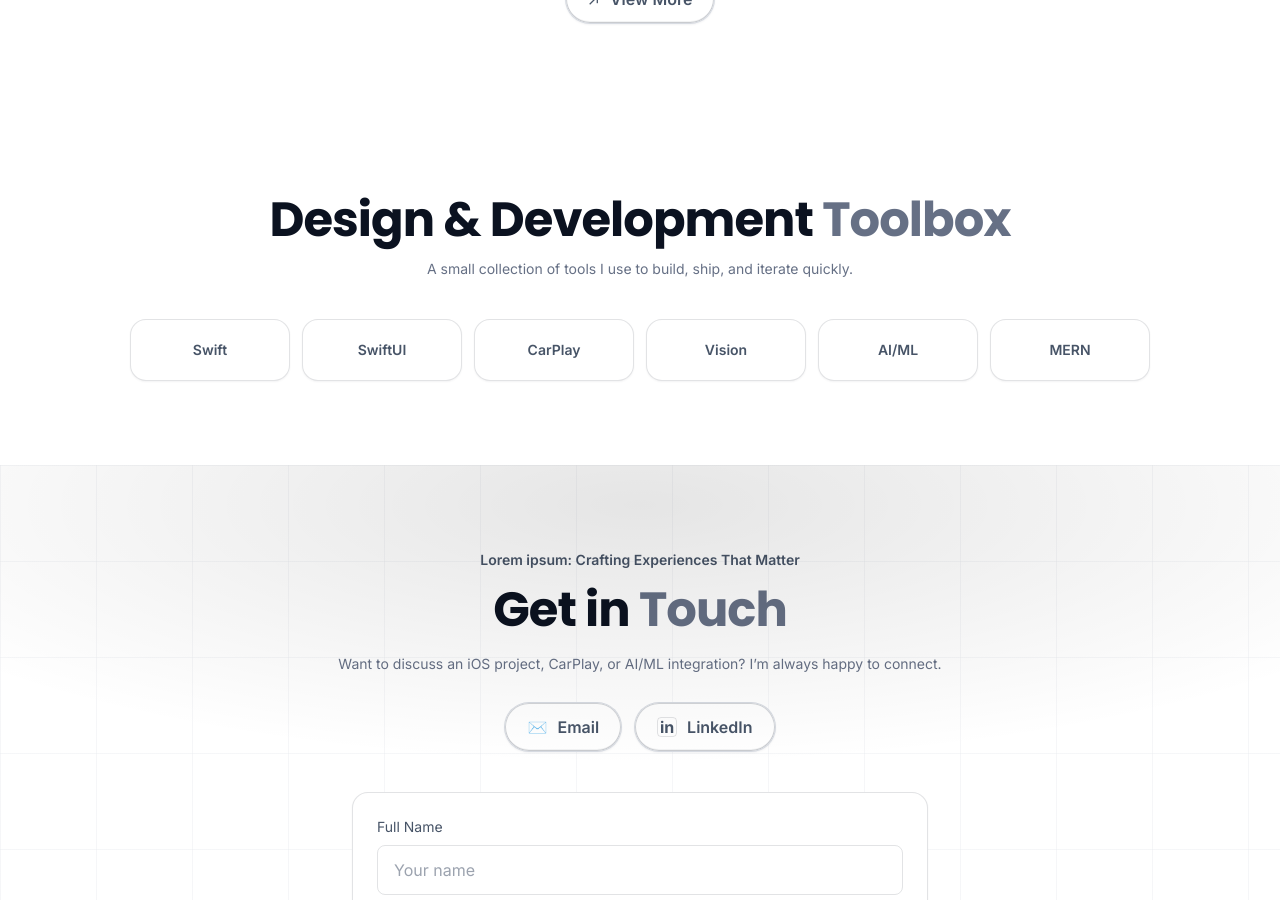
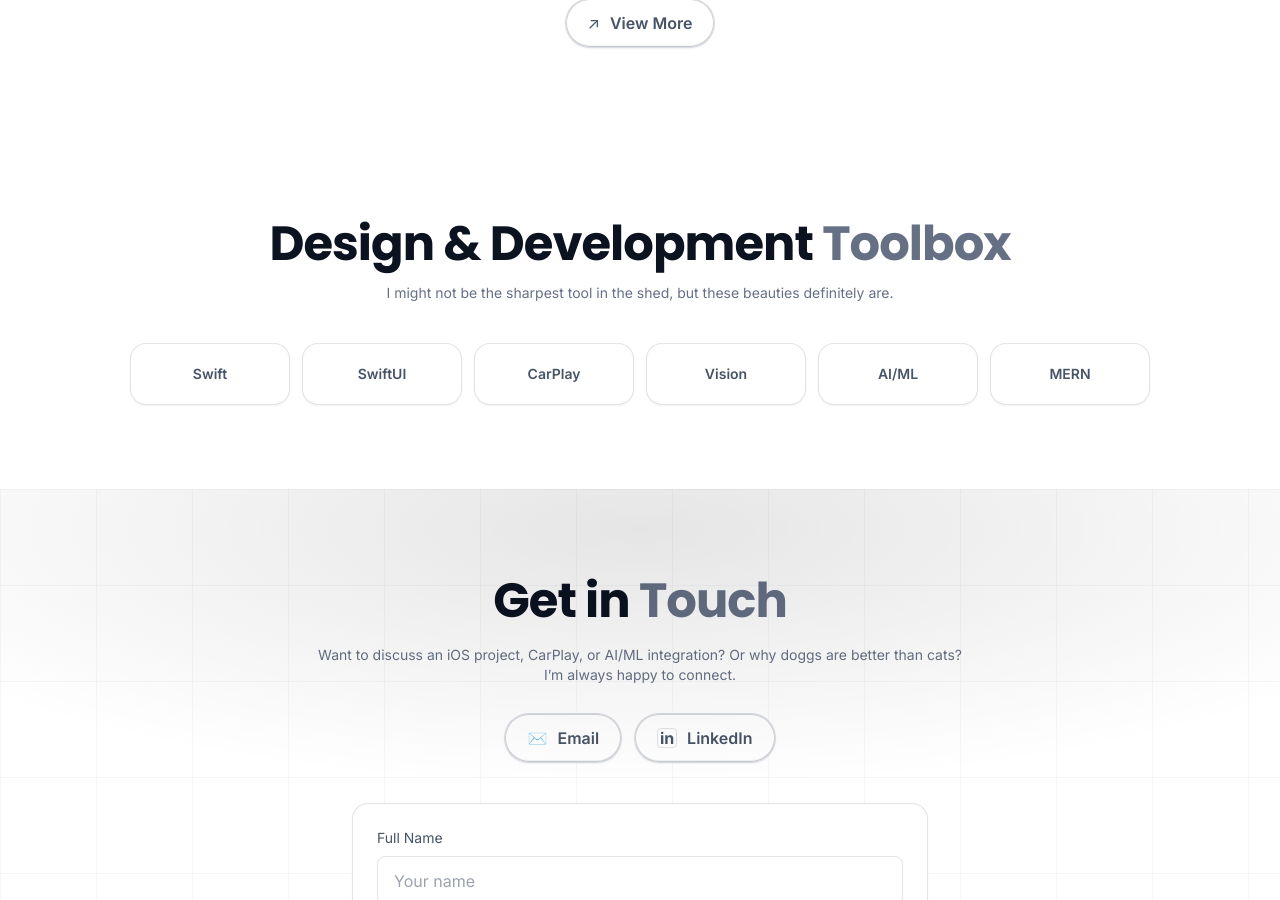
Before and after one commit to iX-log/iX-log.github.io, a Jekyll site: the page built from index.html, in a window 1280 px wide and 900 px high, scrolled down 2637 px. Built offline with Jekyll 4.4.1, drawn with Linux system fonts in a browser that asks for light colours; nearby versions of some CDN libraries; some of the changed text lies outside the part shown.

Commit message:
- More clean ups

```diff
--- a/_includes/about.html
+++ b/_includes/about.html
@@ -22,7 +22,7 @@
                 <br /><br />It might sound cliché, but I really love software engineering. It still feels unreal somehow
                 getting paid to do this.
                 <br />That thrill still remains novel every time. The problem starts messy, and then I get to eliminate
-                the white noise until the solution looks obvious.
+                the white noise until the solution looks obvious (chef's kiss 🤌).
                 </p>
             </div>
         </div>
--- a/_includes/contact.html
+++ b/_includes/contact.html
@@ -1,12 +1,12 @@
 <section class="section bg-grid" id="contact">
   <div class="container-1200 text-center relative">
-    <div class="section-kicker mb-3">Lorem ipsum: Crafting Experiences That Matter</div>
+    <!-- <div class="section-kicker mb-3">Lorem ipsum: Crafting Experiences That Matter</div> -->
     <h2 class="section-title font-bold mb-4" style="font-family:Poppins,Inter,sans-serif;">
       Get in <span class="gray-lead">Touch</span>
     </h2>
 
     <p class="text-sm max-w-2xl mx-auto mb-7" style="color:var(--muted);">
-      Want to discuss an iOS project, CarPlay, or AI/ML integration? I’m always happy to connect.
+      Want to discuss an iOS project, CarPlay, or AI/ML integration? Or why doggs are better than cats? <br />I’m always happy to connect.
     </p>
 
     <div class="flex justify-center gap-3 mb-10">
--- a/_includes/footer.html
+++ b/_includes/footer.html
@@ -20,7 +20,7 @@
     </div>
 
     <div class="text-sm" style="color:var(--muted); border-top:1px solid var(--border); padding-top:16px;">
-      © {{ "now" | date: "%Y" }} Ixhen Hasani. All rights reserved.
+      © {{ "now" | date: "%Y" }} Ixhen Hasani.
     </div>
   </div>
 </footer>
--- a/_includes/services.html
+++ b/_includes/services.html
@@ -4,7 +4,7 @@
       Design & Development <span class="gray-lead">Toolbox</span>
     </h2>
     <p class="text-sm mb-10" style="color:var(--muted);">
-      A small collection of tools I use to build, ship, and iterate quickly.
+      I might not be the sharpest tool in the shed, but these beauties definitely are.
     </p>
 
     <div class="flex flex-wrap justify-center gap-3">
```
Also changed, not shown: 1 other file.
